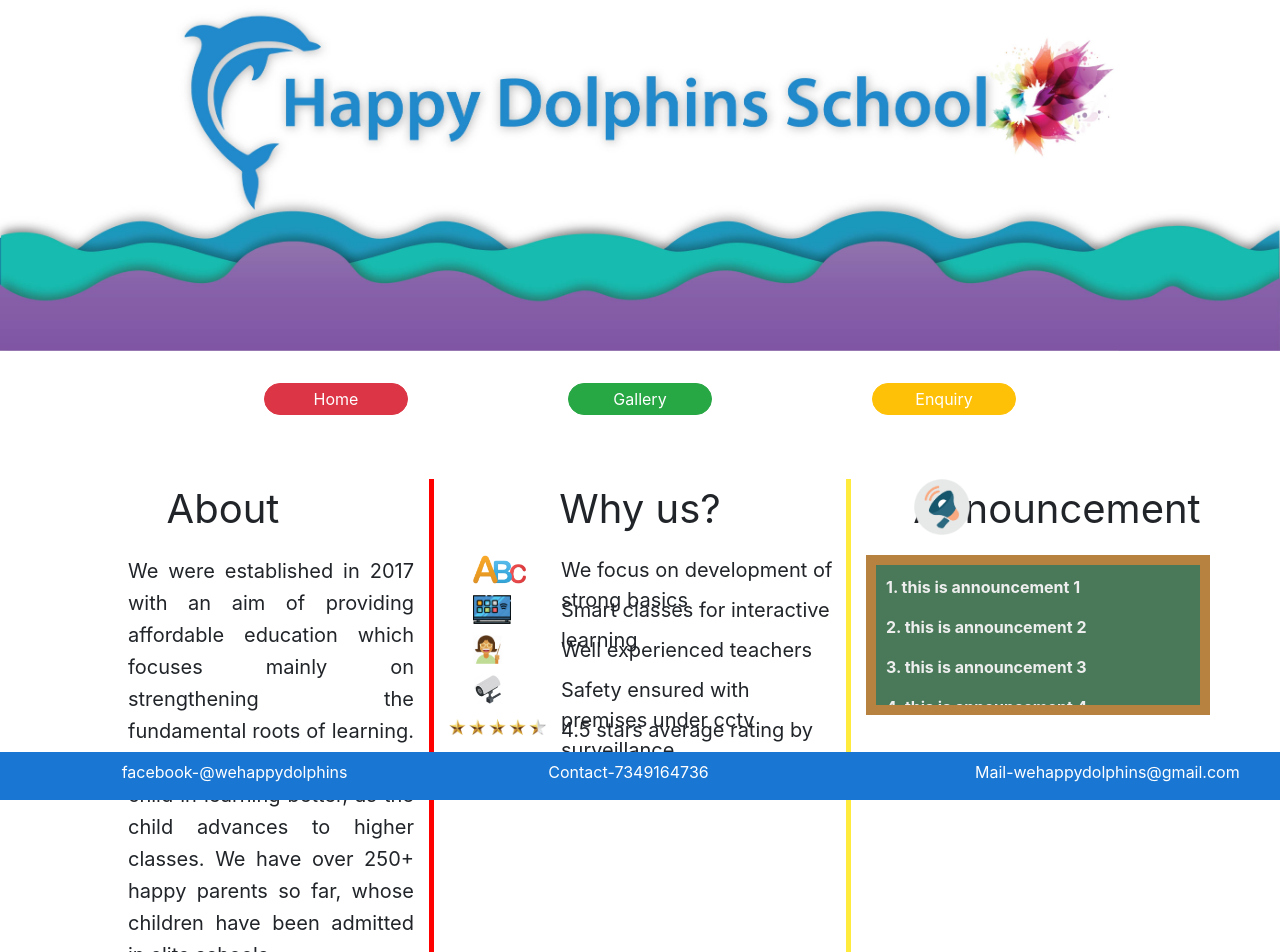
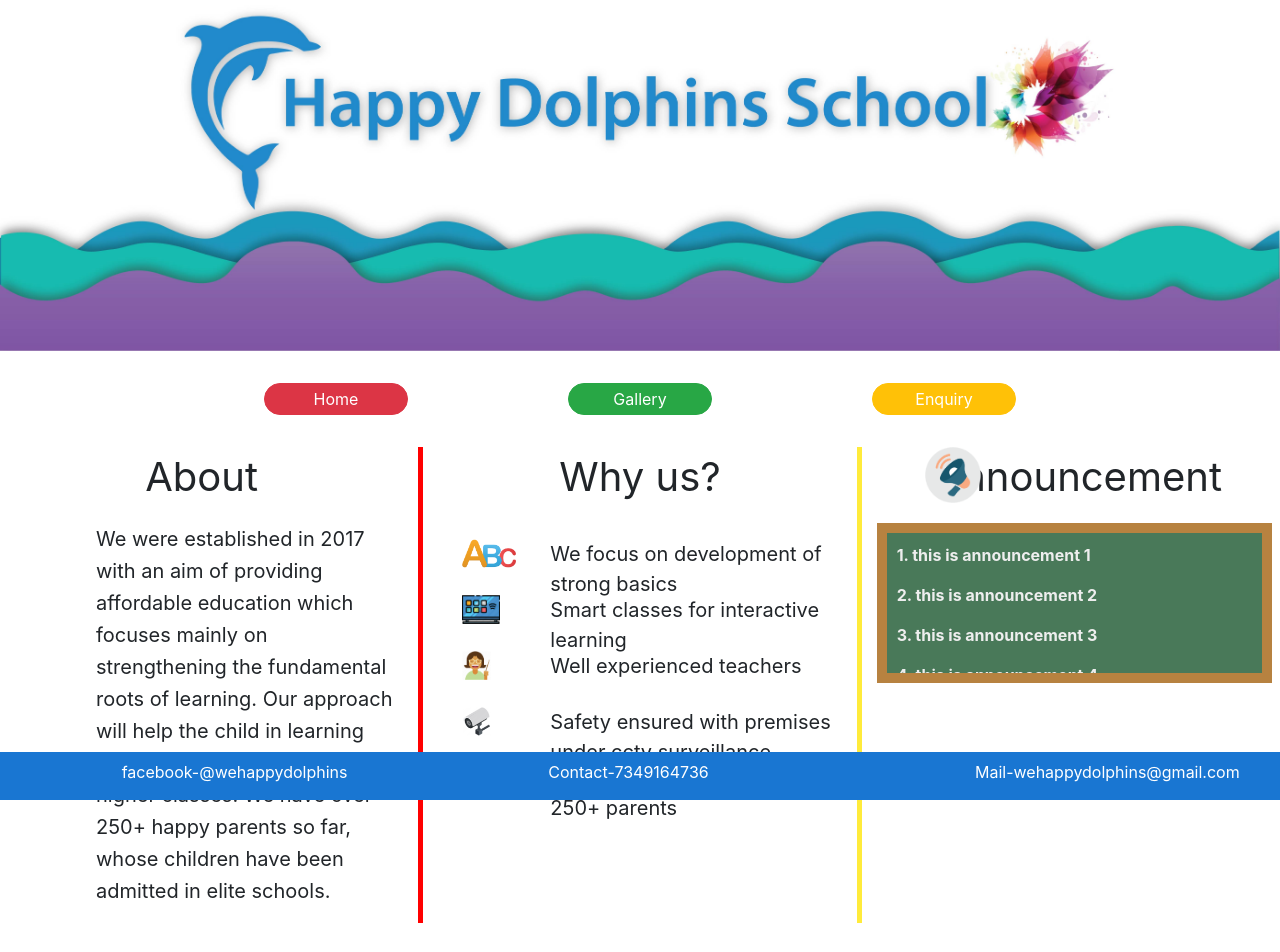
Before and after one commit to Vinesh-z/Dolphins, an Angular app: page / in a window 1280 px wide. Shown: the top 952 px of the page. Built offline with nearby package versions, Linux system fonts and the light colour scheme.

Commit message:
after safe copy

```diff
--- a/src/app/enquiry/enquiry.component.html
+++ b/src/app/enquiry/enquiry.component.html
@@ -13,23 +13,19 @@
 
         <div class="row">
 
-            <div class="col-sm-4 gen-col">
+            <div class="col-sm-4 adm-col gen-col">
                 <div class="tree-pic">
                     <img class="d-block cover-image tree" src="../../assets/girl.png">
                 </div>
                 <div class="admission">
                     <iframe class="adm" src="https://docs.google.com/forms/d/e/1FAIpQLScACabN6Kd8mEIExg7M3oUirtTd65v1CdXzVp_nVzaT100V7w/viewform?embedded=true" width="400" frameborder="0" marginheight="0" marginwidth="0">Loading…</iframe>
                 </div>
-                <div>
-                    <div class="bar" style="background-color: #e53935;"></div>
-                </div>
 
             </div>
-            <div class="col-sm-4 gen-col">
+            <div class="col-sm-4 job-col gen-col">
                 <div>
                     <iframe class="job" src="https://docs.google.com/forms/d/e/1FAIpQLScBpI_S2Kie9Y9wmf8R3qd4gqH-juuwPVsojU_i87yxxUlEXA/viewform?embedded=true" width="620" frameborder="0" marginheight="0" marginwidth="0">Loading…</iframe>
                 </div>
-                <div class="bar" style="background-color: #fdd835;"></div>
             </div>
             <div class="col-sm-4 gen-col">
                 <div class="visit">
--- a/src/app/enquiry/enquiry.component.scss
+++ b/src/app/enquiry/enquiry.component.scss
@@ -65,6 +65,15 @@ p {
     height: 100px;
 }
 
+.adm-col {
+    border-right: 5px solid #dc3545;
+}
+
+
+.job-col {
+    border-right: 5px solid #ffc107;
+}
+
 .why-pic {
     float: left;
     margin-left: 1.5rem;
@@ -113,15 +122,14 @@ p {
 }
 
 .job,
-.adm {
-    height: 50vh;
+.adm,.map {
+    height: 50rem;
     width: 100%
 }
 
 .map {
     margin: auto;
-    width: 100%;
-    height: 10rem;
+    width: 90%;
 }
 
 .visit {
@@ -163,6 +171,7 @@ p {
 /***footer***/
 
 .footer {
+    margin-top: 1rem;
     position: fixed;
     left: 0;
     bottom: 0;
@@ -190,4 +199,9 @@ li {
     .gen-button {
         width: 6rem;
     }
+    .job,
+    .adm {
+    height: 50rem;
+    width: 100%
 }
+}
--- a/src/app/home/home.component.html
+++ b/src/app/home/home.component.html
@@ -70,8 +70,6 @@
         </div>
     </div>
 
-
-
     <!-- Footer -->
     <div class="footer">
         <div class="col-md-12 offset-md-1">
--- a/src/app/home/home.component.scss
+++ b/src/app/home/home.component.scss
@@ -19,11 +19,6 @@
 }
 
 
-/* general */
-
-.col-container {
-    margin: 2rem;
-}
 
 
 /* about-column */
@@ -39,7 +34,7 @@
 .about {
     font-size: 1.25rem;
     z-index: 1;
-    text-align: justify;
+    text-align: left;
     align-items: center;
     margin-left: 6rem;
     line-height: 2rem;
@@ -90,7 +85,7 @@
 }
 
 .why-us {
-    margin-top: 1rem;
+    margin-top: 2rem;
 }
 
 
@@ -103,12 +98,12 @@
 }
 
 .announcements {
-    width: 90%;
+    width: 98%;
     margin: 0;
     overflow-y: scroll;
     font-weight: bold;
     margin-top: 1rem;
-    height: 10rem;
+    height: 20vh;
     color: #eee;
     padding: 10px;
     border: 10px solid #B78240;
@@ -140,6 +135,10 @@
 
 ::-webkit-scrollbar-thumb:hover {
     background: #b30000;
+}
+
+.col-container {
+    margin-bottom: 2rem;
 }
 
 
```
